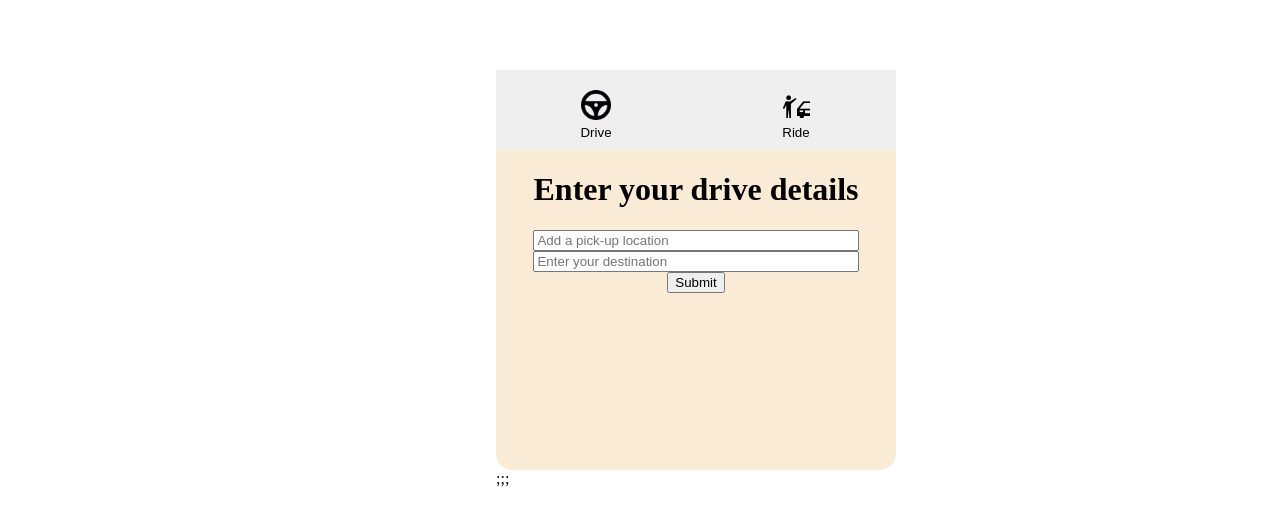
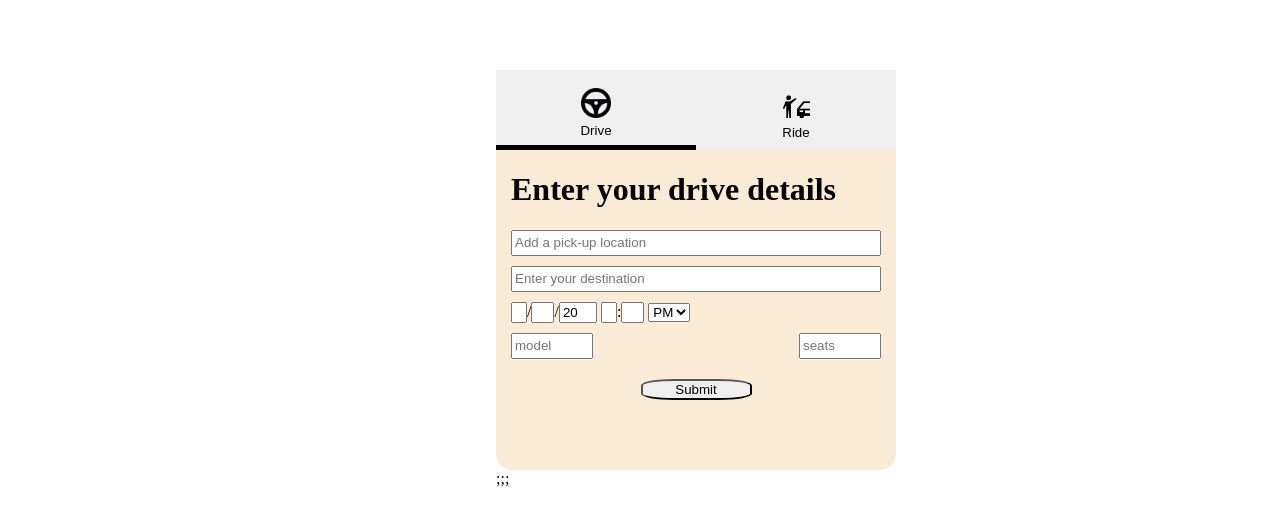
Before and after one commit to weiyuan12/Software-Eng, a React (Vite) app: page / in a window 1280 px wide. Both pictures are taken after a click on the item "Create Ride". Shown: the part 170-690 px from the top of the page. Built offline with nearby package versions, Linux system fonts and the light colour scheme.

Commit message:
ride creation -2

```diff
--- a/package.json
+++ b/package.json
@@ -13,7 +13,9 @@
     "google-maps-react": "^2.0.6",
     "react": "^18.2.0",
     "react-bootstrap": "^2.7.1",
+    "react-datetime-picker": "^4.2.0",
     "react-dom": "^18.2.0",
+    "react-dropdown-select": "^4.9.3",
     "react-icons": "^4.7.1"
   },
   "devDependencies": {
--- a/src/components/RideCreation.jsx
+++ b/src/components/RideCreation.jsx
@@ -1,37 +1,87 @@
 import React, { useState } from "react";
+import {Link} from "react-router-dom"
 import "../styles/RideCreation.css"
+import DateTimePicker from "react-datetime-picker";
 
+
+
+const CreateRide = (props) =>{
+    const [details, setDetails] = useState({
+        start : "",
+        end : "",
+        time: new Date(),
+        model: "",
+        seats: "",
+        type : props.type
+    })
+    const [value, onChange] = useState(new Date())
+
+
+    const text = ["Enter your drive details","Enter your ride details"]
+
+    const handleSubmit = (event)=>{
+        event.preventDefault();
+        setDetails({...details, time : value})
+        console.log(details)
+
+    }
+
+    return (
+        <form className="ride-creation-body" onSubmit={handleSubmit}>
+
+            <h1 className="ride-creation-body-header">{props.type=== "drive"? text[0] : text[1]}</h1>
+            <input type= "text" className = "ride-creation-input" placeholder="Add a pick-up location"value = {details.start} onChange={e => {setDetails({...details, start : e.target.value})}}/>
+
+             <input type= "text" className = "ride-creation-input" placeholder="Enter your destination" value = {details.end} onChange={e => {setDetails({...details, end : e.target.value})}}/>
+
+            <DateTimePicker className = "ride-creation-time" value = {value} onChange= {onChange} calendarIcon ={null} disableClock clearIcon={null}/>
+            { props.type === "drive" ?
+            <div className="ride-creation-misc">
+
+                <input type= "text" className = "ride-creation-model" placeholder="model" value = {details.model} onChange={e => {setDetails({...details, model : e.target.value})}}/>
+                <input type= "text" className = "ride-creation-model"placeholder="seats" value = {details.seats} onChange={e => {setDetails({...details, seats : e.target.value})}}/>
+            </div>
+            :
+            <div className="rid-creation-misc">
+            <input type= "text" className = "ride-creation-model"placeholder="passengers" value = {details.seats} onChange={e => {setDetails({...details, seats : e.target.value})}}/>
+            </div>
+            }
+            <button className = "ride-creation-submit" type = "submit">
+                Submit
+            </button>
+
+        </form>
+    )
+    }
 export default function RideCreation() {
-
-    const [start, setStart] = useState("")
-    const [end,  setEnd] = useState("")
 
     const handleSubmit = (event) =>{
         event.preventDefault();
-        console.log(start, end)
+
     }
-  return (
+    const [type, setType] = useState("drive")
 
-        <form className="form-group" >
+
+    return (
+
+        <div className="form-group" >
             <div className = "ride-creation-header">
-                <button className="ride-header-button">
+                <button type ="button"className={type === "drive" ? "ride-header-button-selected" :"ride-header-button"  }onClick = {() => setType("drive")} >
                     <img className = "img" src='assets/steeringWheel.png'/>
                     Drive
                 </button>
-                <button className="ride-header-button">
+                <button type ="button" className={type === "taxi" ? "ride-header-button-selected" :"ride-header-button"  }onClick = {() => setType("taxi")}>
                     <img className = "img" src='assets/rideHailing.png'/>
                     Ride
                 </button>
             </div>
-            <div className="ride-creation-input">
-                <h1>Enter your drive details</h1>
-                <input type= "text" placeholder="Add a pick-up location" onChange={e => {setStart(e.target.value)}}/>
-                <input type= "text" placeholder="Enter your destination" onChange={e => {setEnd(e.target.value)}}/>
+            <div>
+              <CreateRide type = {type}/>
+            </div>
 
-            </div>
-            <button onClick={handleSubmit}>Submit</button>
 
-        </form>
+        </div>
 
     );
+
 }
--- a/src/styles/RideCreation.css
+++ b/src/styles/RideCreation.css
@@ -9,7 +9,7 @@
     height: 400px;
     border-radius: 4%;
 }
-.ride-creation-input{
+.ride-creation-body{
     display: flex;
     flex-direction: column;
 }
@@ -19,6 +19,7 @@
     justify-content: space-between;
     width: 100%;
     height: 20%;
+
 
 }
 .ride-header-button {
@@ -30,8 +31,52 @@
     border: none;
 
 }
+.ride-header-button-selected {
+    display: flex;
+    flex-direction: column;
+    align-items: center;
+    justify-content: center;
+    width:50%;
+    border-bottom: solid black 5px;
+    border-top: none;
+    border-left : none;
+    border-right : none;
+
+
+
+}
+.ride-creation-body-header{
+    width: 350px;
+}
 .img{
     padding-top: 10px;
     padding-bottom: 5px;
     width: 30px;
 }
+.ride-creation-input{
+    height: 20px;
+    margin-bottom: 10px;
+}
+.ride-creation-time{
+    width : 50%;
+    margin-bottom: 10px;
+
+}
+.ride-creation-misc{
+    display: flex;
+    flex-direction: row;
+    justify-content: space-between;
+
+
+}
+.ride-creation-model{
+    width: 20%;
+    height: 20px;
+}
+
+.ride-creation-submit{
+    border-radius: 30%;
+    margin-top: 20px;
+    margin-left: 35%;
+    width: 30%;
+}
```
Also changed, not shown: 1 other file (tests, documents, lock files or other folders).
